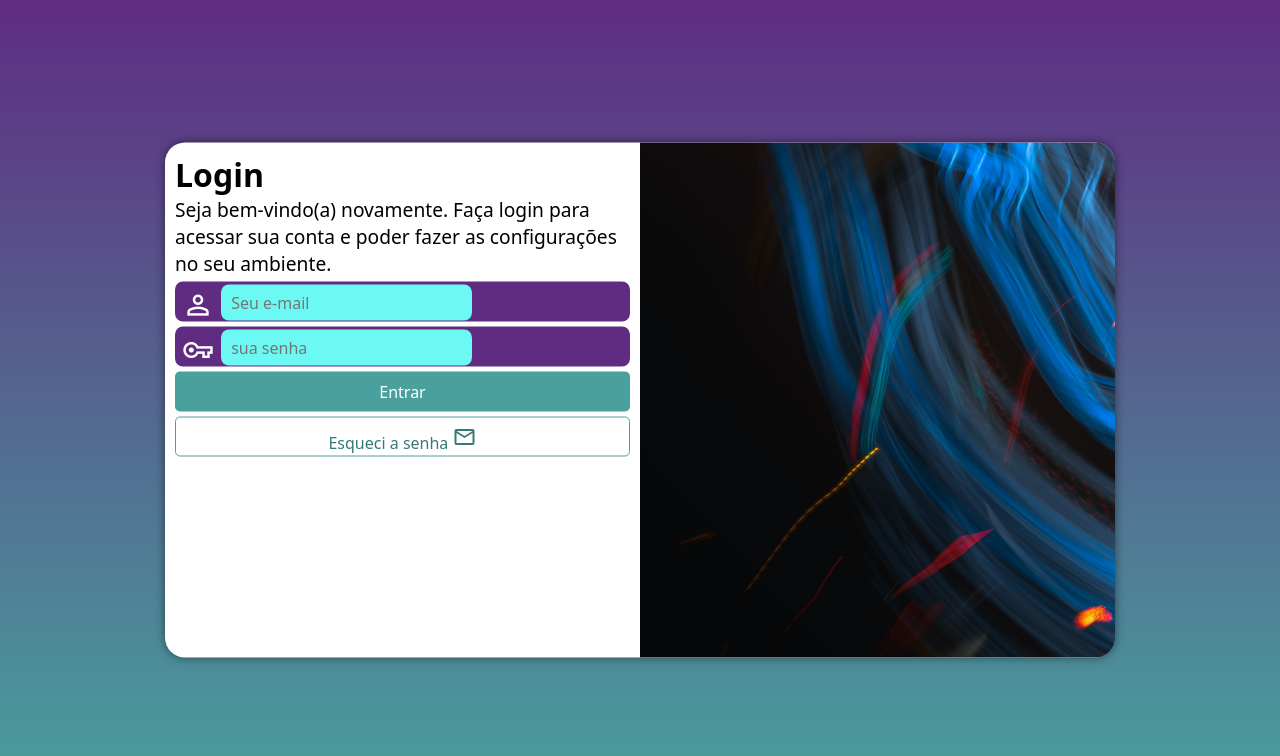
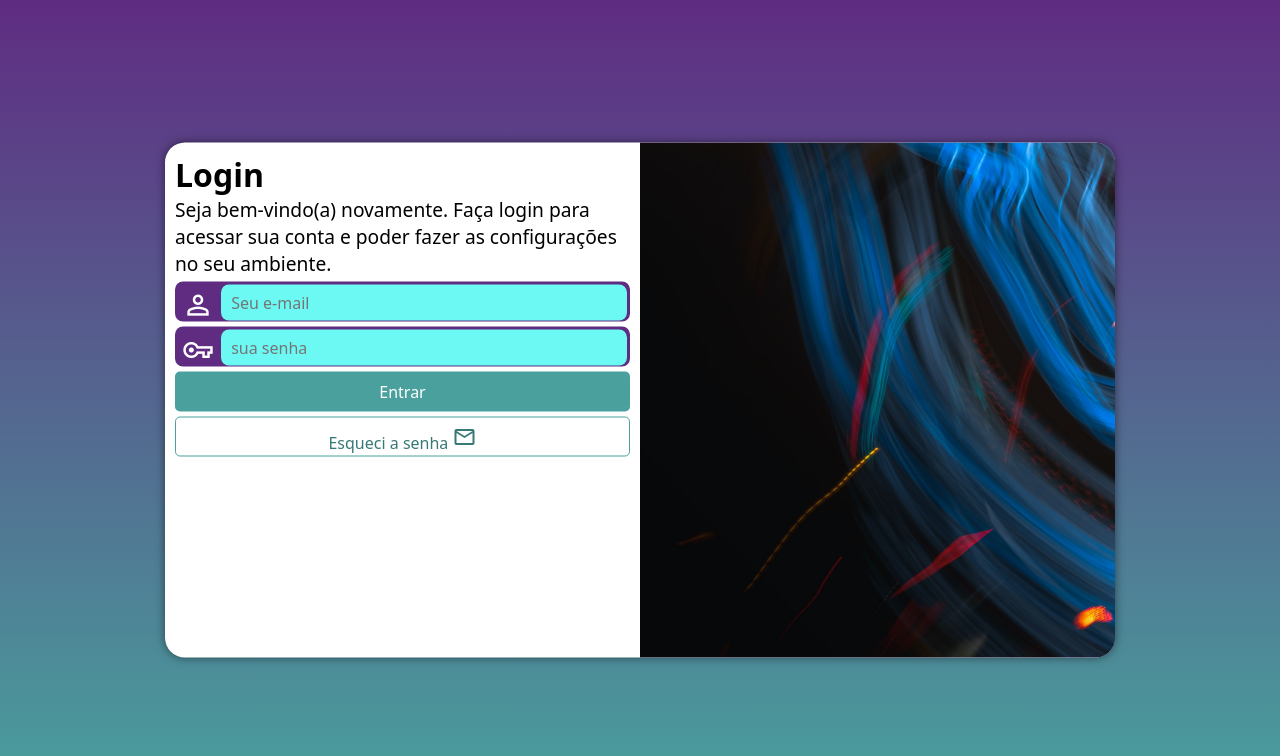
Before and after one commit to maxwelrobson/projeto-login, a plain HTML site: page index.html in a window 1280 px wide. Drawn offline with nearby package versions, Linux system fonts and the light colour scheme.

Commit message:
att do bug

```diff
--- a/estilos/style.css
+++ b/estilos/style.css
@@ -84,7 +84,7 @@ div.campo > span {
 div.campo > input {
     background-color: #6cf8f3;
     font-size: 1em;
-    width: calc(100% - 44);
+    width: calc(100% - 45px);
     height: 100%;
     border: 0px;
     border-radius: 8px;
```
